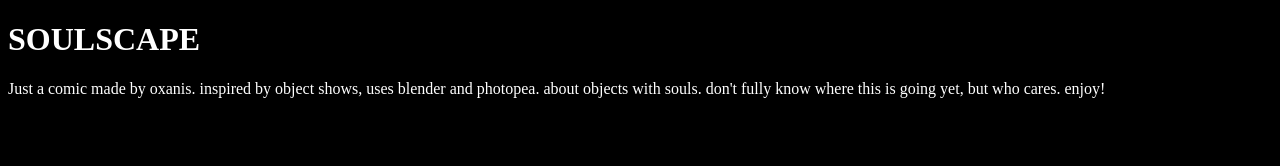
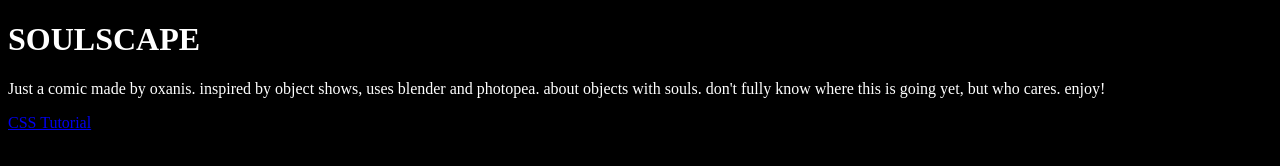
Before and after one commit to Oxanis/soulscape, a plain HTML site: page index.html in a window 1280 px wide. Drawn offline with Linux system fonts and the light colour scheme.

Commit message:
Update index.html

```diff
--- a/index.html
+++ b/index.html
@@ -9,5 +9,6 @@
   <p>
     Just a comic made by oxanis. inspired by object shows, uses blender and photopea. about objects with souls. don't fully know where this is going yet, but who cares. enjoy!
   </p>
+  <p><a href="/canon/canon_homepage.html">CSS Tutorial</a></p>
 </body>
 </html>
```
